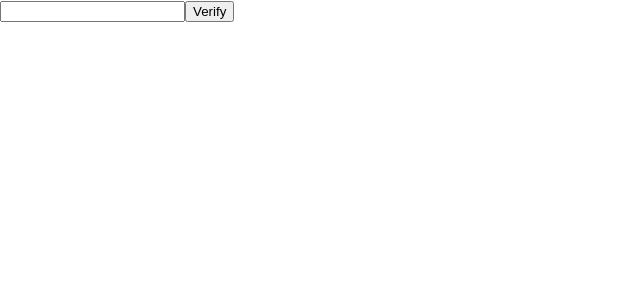
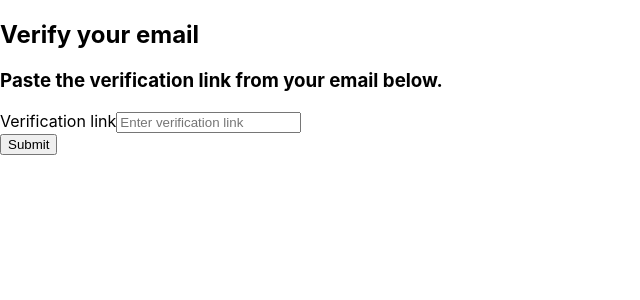
Before and after one commit to thakurvivek67/Expense-Tracker-App, a React (Create React App) app: page /verify in a window 1280 px wide. Shown: the top 300 px of the page, without its empty margins (0-640 px from the left). Built offline with nearby package versions, Linux system fonts and the light colour scheme.

Commit message:
Email Verification working

```diff
--- a/package.json
+++ b/package.json
@@ -6,6 +6,7 @@
     "@testing-library/jest-dom": "^5.17.0",
     "@testing-library/react": "^13.4.0",
     "@testing-library/user-event": "^13.5.0",
+    "axios": "^1.7.2",
     "firebase": "^10.12.2",
     "react": "^18.3.1",
     "react-dom": "^18.3.1",
--- a/src/App.js
+++ b/src/App.js
@@ -4,7 +4,8 @@ import Login from "./components/Auth/Login";
 import { Routes, Route } from "react-router-dom";
 import HomePage from "./components/Home/HomePage";
 import Profile from "./components/Home/Profile";
-import Verfiy from "./components/Auth/Verfiy";
+import Verify from "./components/Auth/Verify";
+
 
 
 
@@ -16,7 +17,7 @@ function App() {
         <Route path="/" element={<Signin/>} />
         <Route path="/login" element={<Login/>} />
         <Route path="/home" element={<HomePage />} />
-        <Route path="/verify" element={<Verfiy/>} />
+        <Route path="/verify" element={<Verify/>} />
         <Route path="/profile" element={<Profile/>} />
 
 
--- a/src/components/Auth/Login.js
+++ b/src/components/Auth/Login.js
@@ -1,8 +1,8 @@
 import React, { useState } from "react";
 import { getAuth, signInWithEmailAndPassword } from "firebase/auth";
+import axios from "axios"; // Import axios for HTTP requests
 import { app } from "./Firebase";
 import { useNavigate } from "react-router-dom";
-
 
 const auth = getAuth(app);
 
@@ -11,21 +11,37 @@ const Login = () => {
   const [password, setPassword] = useState("");
   const navigate = useNavigate(); // Import useNavigate hook
 
-  const signinUser = () => {
-    signInWithEmailAndPassword(auth, email, password)
-      .then((userCredential) => {
+  const signinUser = async () => {
+    try {
+      const userCredential = await signInWithEmailAndPassword(
+        auth,
+        email,
+        password
+      );
 
-        alert("Login successful");
-        navigate("/verify"); // Redirect to home page on successful login
-      })
-      .catch((error) => {
-        console.error(error.message);
-      });
+      alert("Login successful");
+
+      // Get the ID token for the user
+      const idToken = await userCredential.user.getIdToken();
+
+      // Send email for verification
+      const mailVerify = await axios.post(
+        "https://identitytoolkit.googleapis.com/v1/accounts:sendOobCode?key=AIzaSyDp8idFWhl-LP5BGCa7F_troVRArne3Zls",
+        {
+          requestType: "VERIFY_EMAIL",
+          idToken: idToken,
+        }
+      );
+
+      navigate("/verify"); // Redirect to verification page on successful login
+    } catch (error) {
+      console.error(error.message);
+    }
   };
 
-  const handleSubmit = (e) => {
+  const handleSubmit = async (e) => {
     e.preventDefault(); // Prevent default form submission
-    signinUser();
+    await signinUser(); // Await signinUser function
   };
 
   return (
@@ -39,6 +55,7 @@ const Login = () => {
             id="email"
             value={email}
             onChange={(e) => setEmail(e.target.value)}
+            required // Adding required attribute for form validation
           />
           <label htmlFor="password">Password</label>
           <input
@@ -46,6 +63,7 @@ const Login = () => {
             id="password"
             value={password}
             onChange={(e) => setPassword(e.target.value)}
+            required // Adding required attribute for form validation
           />
           <button type="submit">Submit</button>
         </form>
--- a/src/components/Auth/Verfiy.js
+++ /dev/null
@@ -1,38 +0,0 @@
-import React, { useState } from 'react';
-import { useNavigate } from 'react-router-dom';
-import { getAuth, sendEmailVerification } from 'firebase/auth';
-
-const Verify = () => {
-  const [verificationSent, setVerificationSent] = useState(false);
-  const auth = getAuth();
-  const navigate = useNavigate();
-
-  const handleVerify = () => {
-    sendEmailVerification(auth.currentUser)
-      .then(() => {
-        // Email verification sent successfully
-        setVerificationSent(true); // Update state to indicate verification sent
-        // Navigation to '/profile' happens only after successful verification
-      })
-      .catch((error) => {
-        // Handle errors
-        console.error("Error sending email verification:", error.message);
-      });
-  };
-
-  // Render UI based on whether verification link is sent
-  return (
-    <div>
-      {!verificationSent ? (
-        <div>
-          <input type='email' />
-          <button onClick={handleVerify}>Verify</button>
-        </div>
-      ) : (
-        <p>Email verification link sent. Please check your email.</p>
-      )}
-    </div>
-  );
-};
-
-export default Verify;
--- /dev/null
+++ b/src/components/Auth/Verify.js
@@ -0,0 +1,62 @@
+import React, { useState } from "react";
+import axios from "axios";
+import { useNavigate } from "react-router-dom";
+
+const Verify = () => {
+    const [verificationCode, setVerificationCode] = useState("");
+    const navigate = useNavigate();
+
+    const submitHandler = async (e) => {
+        e.preventDefault();
+        try {
+            let tmp1 = verificationCode.split("oobCode=")[1];
+            let tmp2 = tmp1.split("&apiKey=")[0];
+            const resp = await axios.post(
+                `https://identitytoolkit.googleapis.com/v1/accounts:update?key=AIzaSyDp8idFWhl-LP5BGCa7F_troVRArne3Zls`,
+                {
+                    oobCode: tmp2,
+                }
+            );
+            if (resp.data.emailVerified === true) {
+                navigate("/profile", { replace: true });
+            }
+        } catch (error) {
+            console.error("Verification error:", error);
+            window.alert("Please enter a valid verification link.");
+        }
+    };
+
+    return (
+        <div className="max-w-md mx-auto mt-8">
+            <form className="bg-white shadow-md rounded px-8 pt-6 pb-8 mb-4" onSubmit={submitHandler}>
+                <h2 className="text-xl font-bold mb-4">Verify your email</h2>
+                <h3 className="text-md mb-4">Paste the verification link from your email below.</h3>
+
+                <div className="mb-4">
+                    <label className="block text-gray-700 text-sm font-bold mb-2" htmlFor="verificationCode">
+                        Verification link
+                    </label>
+                    <input
+                        className="shadow appearance-none border rounded w-full py-2 px-3 text-gray-700 leading-tight focus:outline-none focus:shadow-outline"
+                        id="verificationCode"
+                        type="text"
+                        placeholder="Enter verification link"
+                        value={verificationCode}
+                        onChange={(e) => setVerificationCode(e.target.value)}
+                    />
+                </div>
+
+                <div className="flex items-center justify-between">
+                    <button
+                        className="bg-blue-500 hover:bg-blue-700 text-white font-bold py-1 text-sm px-2 rounded focus:outline-none focus:shadow-outline"
+                        type="submit"
+                    >
+                        Submit
+                    </button>
+                </div>
+            </form>
+        </div>
+    );
+};
+
+export default Verify;
--- a/src/components/Home/Profile.js
+++ b/src/components/Home/Profile.js
@@ -1,4 +1,4 @@
-import { ref, getDatabase, onValue, push } from "firebase/database";
+import { ref, onValue, push } from "firebase/database";
 import { useState, useEffect } from "react";
 import { v4 } from "uuid";
 import { uploadBytes, ref as storageRef } from "firebase/storage";
```
Also changed, not shown: 1 other file (tests, documents, lock files or other folders).
